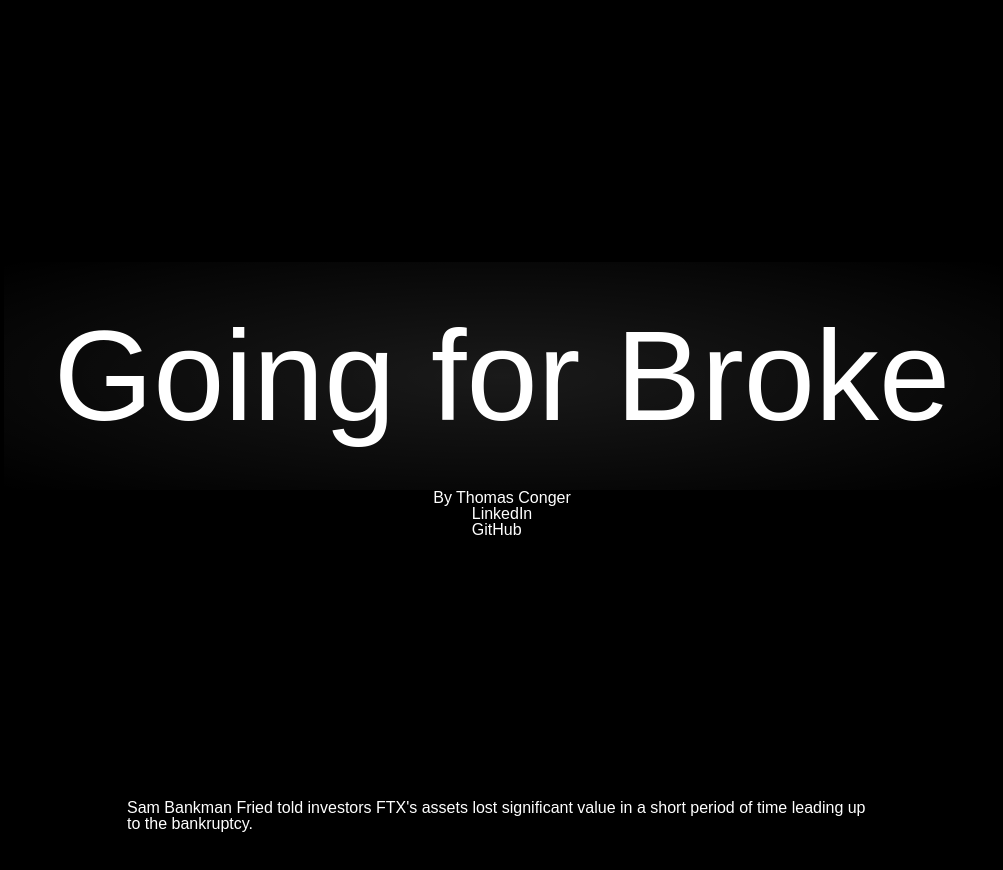
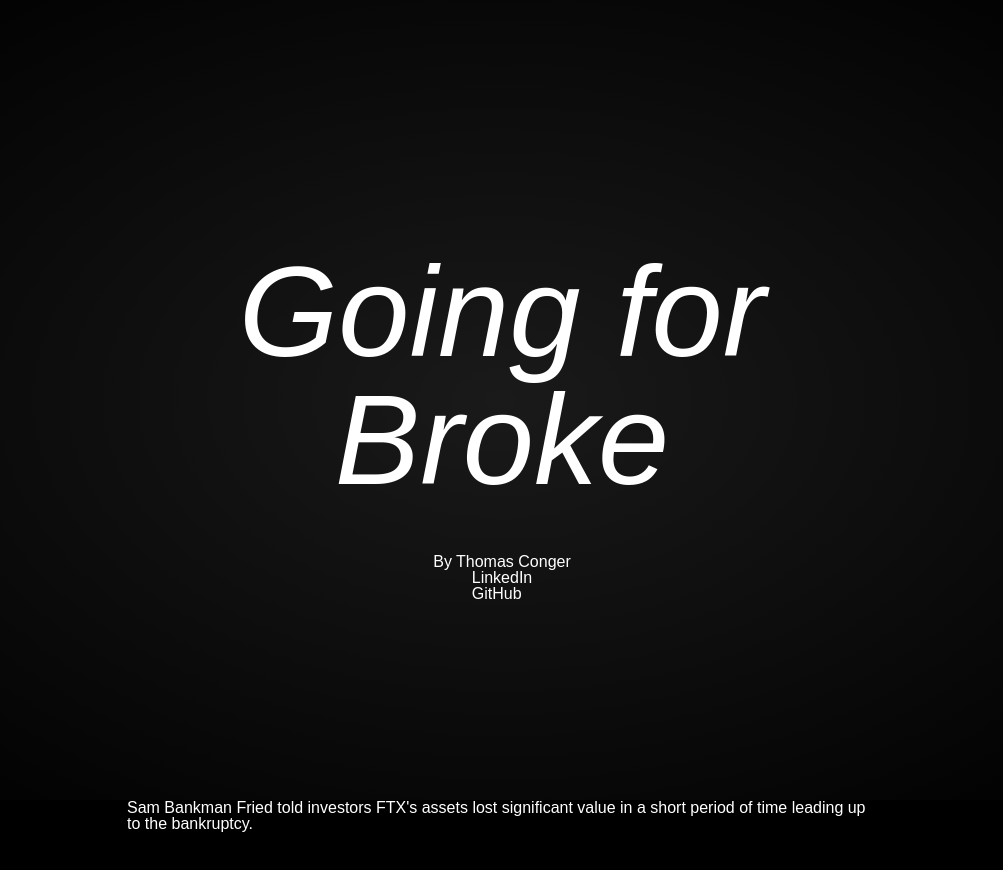
Before and after one commit to thomasconger/ftx_data_viz, a website: page index.html in a window 1280 px wide. Shown: the top 870 px of the page, without its empty margins (138-1141 px from the left). Drawn offline with Linux system fonts and the light colour scheme; a web font is replaced by a local one.

Commit message:
fixed improper placement of br tag by moving from head title element to header

```diff
--- a/index.html
+++ b/index.html
@@ -10,7 +10,7 @@
     <link rel="preconnect" href="https://fonts.googleapis.com"><link rel="preconnect" href="https://fonts.gstatic.com" crossorigin><link href="https://fonts.googleapis.com/css2?family=Koulen&display=swap" rel="stylesheet">
 
 
-    <title>Going For<br> Broke</title>
+    <title>Going For Broke</title>
   </head>
 
   <body>
@@ -18,7 +18,7 @@
     <header>
       <div class="title-wrapper">
         <h1 class="title">
-          Going for Broke
+          Going for <br> Broke
         </h1>
       </div>
 
--- a/src/index.scss
+++ b/src/index.scss
@@ -70,18 +70,21 @@
   align-items: center;
   justify-content: center;
   min-height: 100vh;
+  background: radial-gradient(rgba(256,256,256,0.1),rgba(256,256,256,0) );
 }
 
 .title {
   font-size: 8em;
   color: $text-color;
   font-family: 'Koulen', sans-serif;
+  text-align: center;
+  font-style: italic;
   // background-color: rgba(256,256,256,0.1);
 }
 
 .title-wrapper {
   padding: 50px;
-  background: radial-gradient(rgba(256,256,256,0.1),rgba(256,256,256,0) );
+
 }
 
 .byline {
```
Also changed, not shown: dist/main.css.
